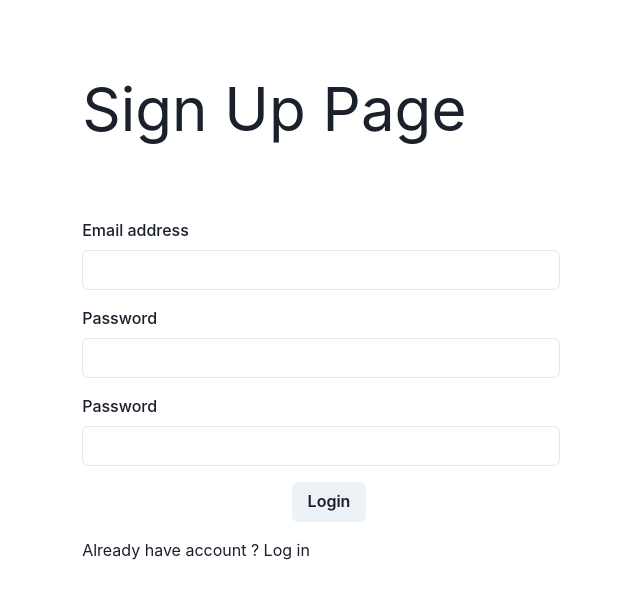
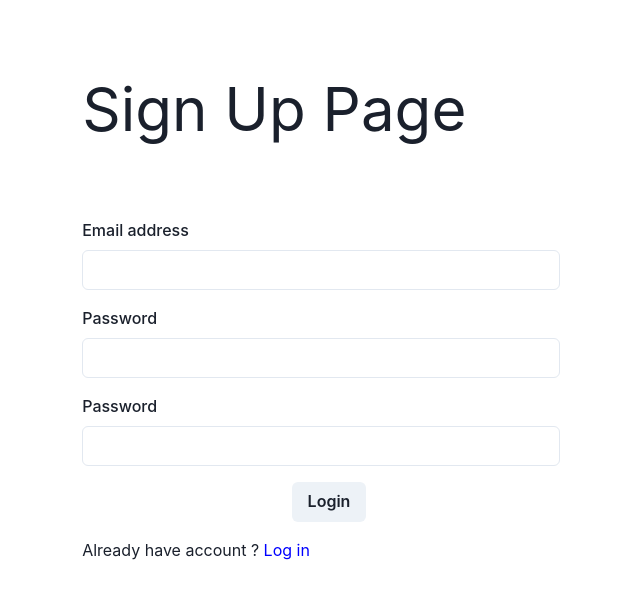
Before and after one commit to ordinaryfolk/fullstack-coding-test, a Next.js app: page /sign-up in a window 1280 px wide. Shown: the top 598 px of the page, without its empty margins (319-959 px from the left). Built offline with nearby package versions, Linux system fonts and the light colour scheme; no server answers.

Commit message:
refactor

```diff
--- a/styles/globals.css
+++ b/styles/globals.css
@@ -7,7 +7,7 @@ body {
 }
 
 a {
-  color: green;
+  color: blue !important;
   text-decoration: none;
 }
 
```
